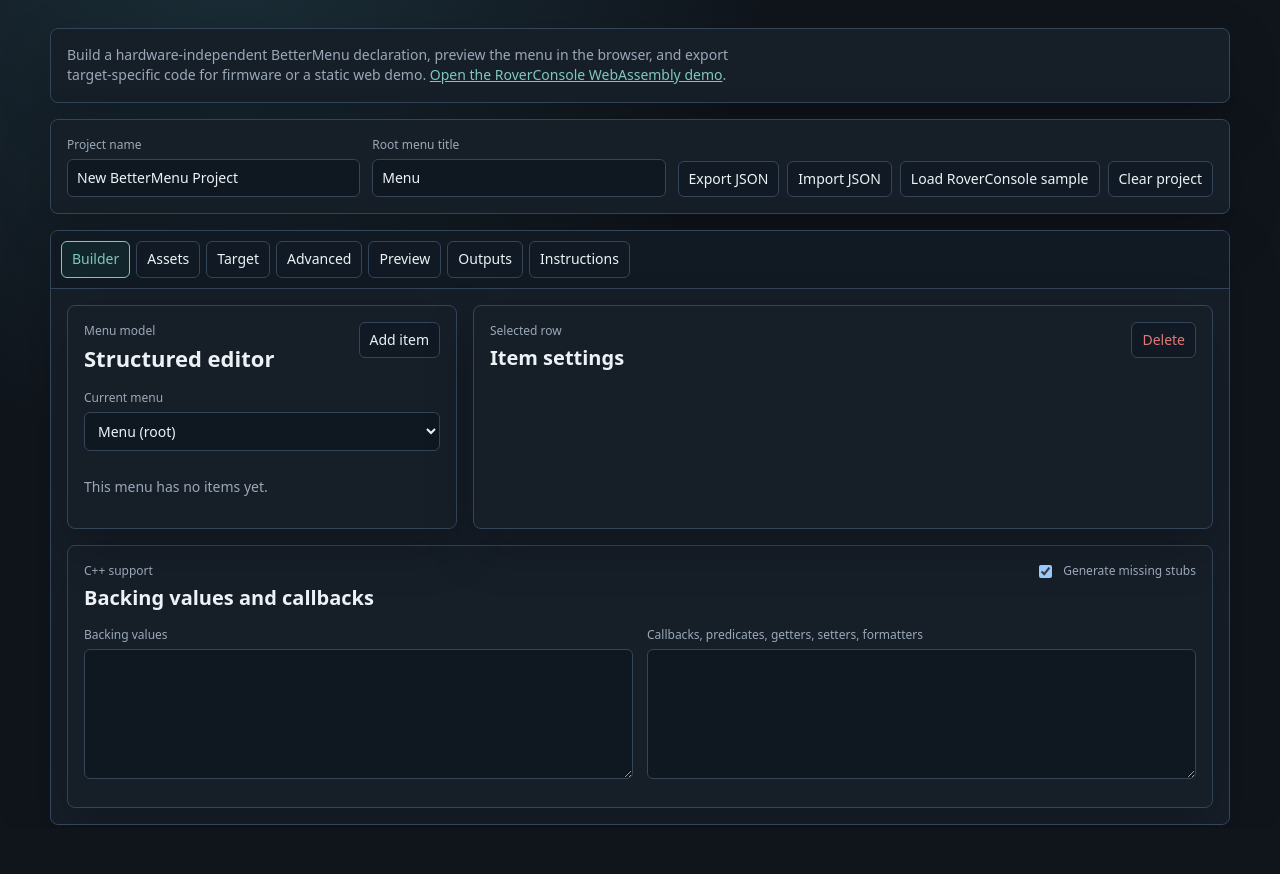
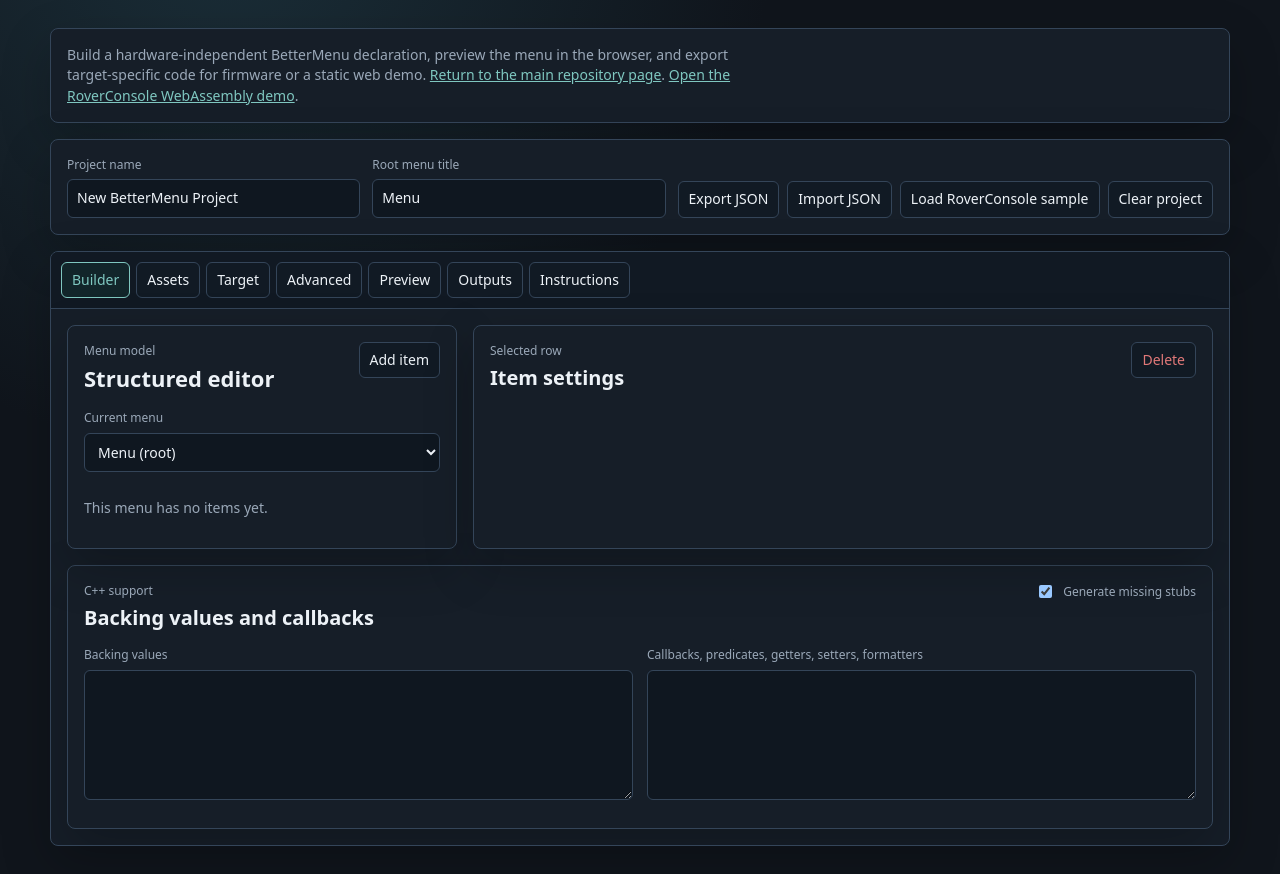
Before and after one commit to ripred/BetterMenu, a plain HTML site: page docs/menu-builder/index.html in a window 1280 px wide. Before the commit the page ends 828 px from the top, so only its background shows below. Drawn offline with Linux system fonts and the light colour scheme.

Commit message:
Add repository return link to builder
Add the same main repository return path used by the WebAssembly demo so users can move from the hosted builder back to the BetterMenu repository.

```diff
--- a/docs/menu-builder/index.html
+++ b/docs/menu-builder/index.html
@@ -10,7 +10,7 @@
   <main class="shell">
     <section class="intro-panel">
       <p>
-        Build a hardware-independent BetterMenu declaration, preview the menu in the browser, and export target-specific code for firmware or a static web demo. <a href="../web-adapter/">Open the RoverConsole WebAssembly demo</a>.
+        Build a hardware-independent BetterMenu declaration, preview the menu in the browser, and export target-specific code for firmware or a static web demo. <a href="https://github.com/ripred/BetterMenu">Return to the main repository page</a>. <a href="../web-adapter/">Open the RoverConsole WebAssembly demo</a>.
       </p>
     </section>
 
```
